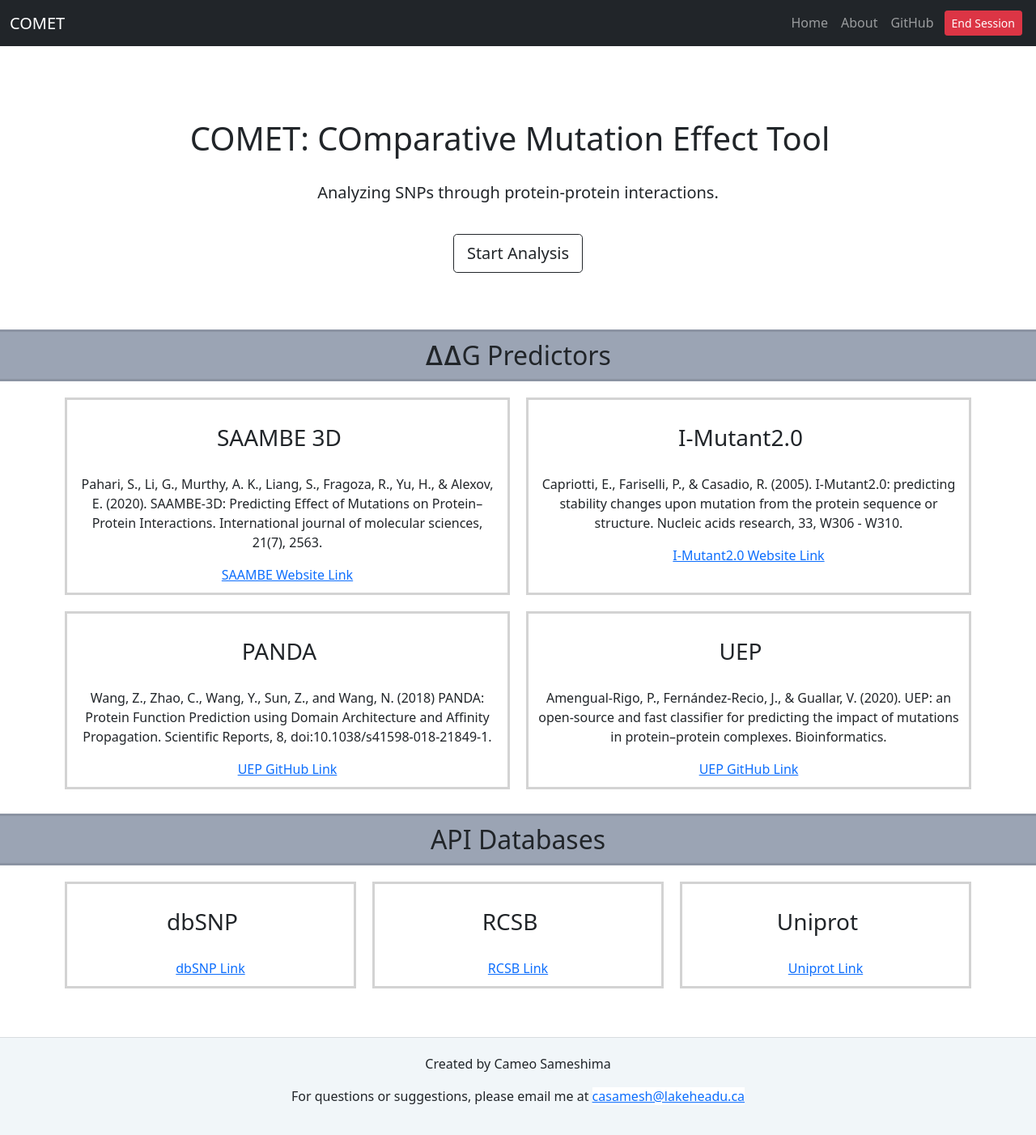
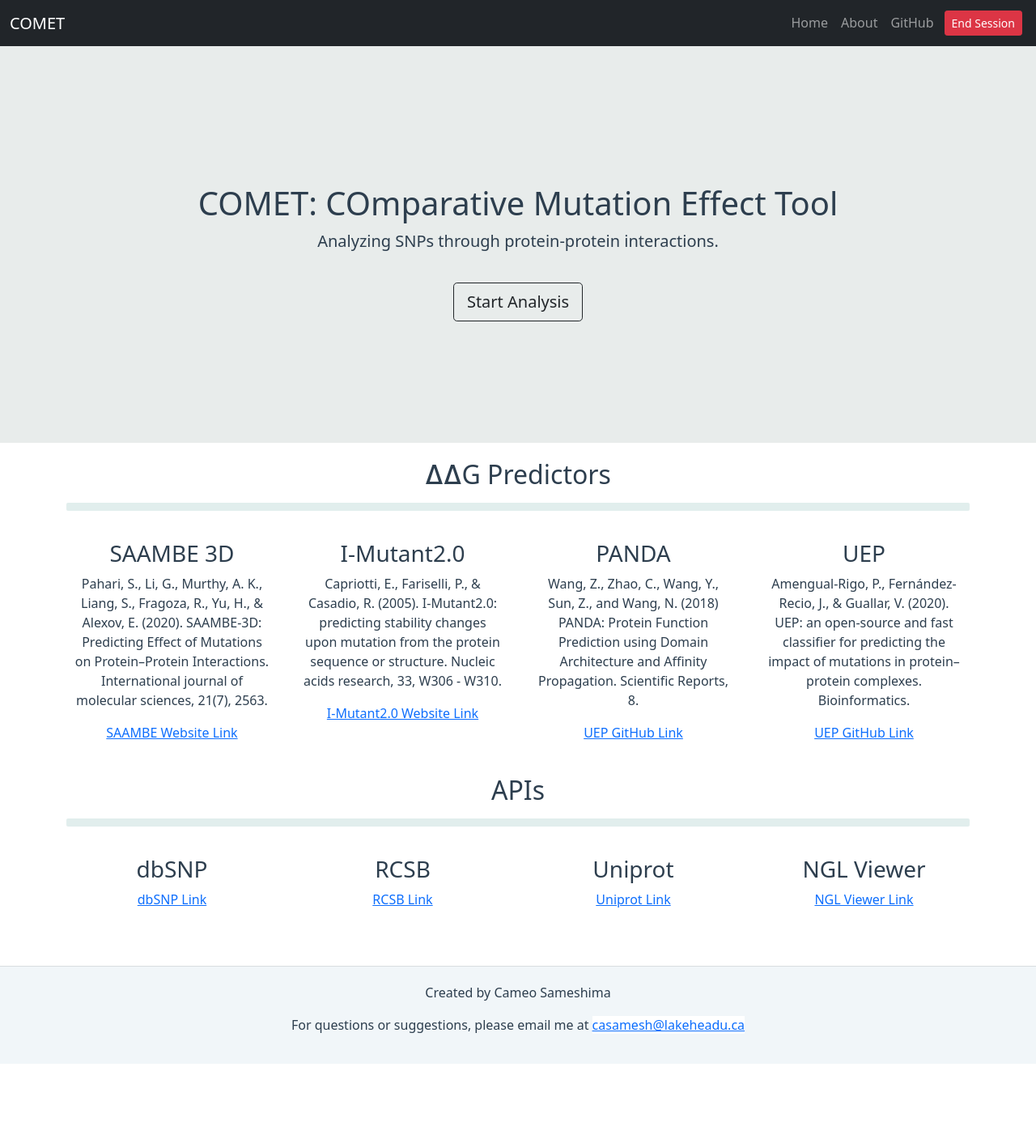
Before and after one commit to cameosam/comet, a Flask app: page / in a window 1280 px wide. Shown: the whole page at 81% size. After the commit the page ends 1314 px from the top, so only its background shows below. Run offline with Flask 2, Linux system fonts and the light colour scheme.

Commit message:
style and format

```diff
--- a/helperfun.py
+++ b/helperfun.py
@@ -113,6 +113,7 @@ def getsnpinfo(rsid):
     chromosome = record['CHR']
     docsum = record['DOCSUM']
     clinical = record['CLINICAL_SIGNIFICANCE'] if record['CLINICAL_SIGNIFICANCE'] !=  '' else "N/A"
+    clinical = clinical.replace("-"," ").split(",")
 
     # substitutions
     nuclist = []
@@ -154,7 +155,7 @@ def getsnpinfo(rsid):
         if 'HapMap' in study.values():
             freq_hm = study['FREQ'].partition("/")[0]
 
-    return gene_name, chromosome, freq_kg, freq_hm, clinical.split(","), sorted_nuclist, sorted_aalist, first_aa
+    return gene_name, chromosome, freq_kg, freq_hm, clinical, sorted_nuclist, sorted_aalist, first_aa
 
 def getsequence(uniprotcode):
     baseUrl = "http://www.uniprot.org/uniprot/"
--- a/main.py
+++ b/main.py
@@ -119,20 +119,20 @@ def output():
         rsid, genotype, gene_name, chromosome, pdbs, first_pdb, first_aa, freq_kg, freq_hm, clinical, sorted_nuclist, sorted_aalist = session[
                 "output"]
         if 'ddgcalc' in request.form:
-            if request.form['ddgcalc'] == 'mutated':
-                if first_aa != "N/A":
-                    ddgresults, chain = ddgcalcs(first_pdb, first_aa, gene_name, True)
-                else:
-                    chain = "*"
-                    ddgresults = [["N/A" for i in range(2)] for j in range(4)]
-                return render_template("output.html", snp=rsid, genotype = genotype, gene=gene_name, chr=chromosome, pdb=pdbs, pdbselect=first_pdb, aa1=first_aa, ddgresults=ddgresults, freq1000g=freq_kg, freqhapmap=freq_hm, clin=clinical, sorted_nuclist=sorted_nuclist, sorted_aalist=sorted_aalist, chain=chain, zip=zip, len=len)
+            # if request.form['ddgcalc'] == 'mutated':
+            if first_aa != "N/A":
+                ddgresults, chain = ddgcalcs(first_pdb, first_aa, gene_name, True)
             else:
-                if first_aa != "N/A":
-                    ddgresults, chain = ddgcalcs(first_pdb, first_aa, gene_name, False)
-                else:
-                    chain = "*"
-                    ddgresults = [["N/A" for i in range(2)] for j in range(4)]
-                return render_template("output.html", snp=rsid, genotype = genotype, gene=gene_name, chr=chromosome, pdb=pdbs, pdbselect=first_pdb, aa1=first_aa, ddgresults=ddgresults, freq1000g=freq_kg, freqhapmap=freq_hm, clin=clinical, sorted_nuclist=sorted_nuclist, sorted_aalist=sorted_aalist, chain=chain, zip=zip, len=len)
+                chain = "*"
+                ddgresults = [["N/A" for i in range(2)] for j in range(4)]
+            return render_template("output.html", snp=rsid, genotype = genotype, gene=gene_name, chr=chromosome, pdb=pdbs, pdbselect=first_pdb, aa1=first_aa, ddgresults=ddgresults, freq1000g=freq_kg, freqhapmap=freq_hm, clin=clinical, sorted_nuclist=sorted_nuclist, sorted_aalist=sorted_aalist, chain=chain, zip=zip, len=len)
+            # else:
+            #     if first_aa != "N/A":
+            #         ddgresults, chain = ddgcalcs(first_pdb, first_aa, gene_name, False)
+            #     else:
+            #         chain = "*"
+            #         ddgresults = [["N/A" for i in range(2)] for j in range(4)]
+            #     return render_template("output.html", snp=rsid, genotype = genotype, gene=gene_name, chr=chromosome, pdb=pdbs, pdbselect=first_pdb, aa1=first_aa, ddgresults=ddgresults, freq1000g=freq_kg, freqhapmap=freq_hm, clin=clinical, sorted_nuclist=sorted_nuclist, sorted_aalist=sorted_aalist, chain=chain, zip=zip, len=len)
         elif 'pdbselect' in request.form:
             pdbselect = request.form['pdbselect']
             if first_aa != "N/A":
--- a/static/style.css
+++ b/static/style.css
@@ -1,10 +1,12 @@
 /**TAG SELECTORS**/
-h3,
+/* h3,
 h2,
 h1 {
     padding: 20px 20px 20px 0;
+} */
+h1 {
+    margin-top: 20px;
 }
-
 table {
     border-collapse: collapse;
     width: 100%;
@@ -15,10 +17,16 @@ td {
     text-align: left;
     padding: 8px;
 }
+hr{
+    border: 5px solid #8CBDB9;
+  border-radius: 2px;
+}
 
 html, body {
+    color: #2D3E4E;
     height: 100%;
     margin: 0;
+    /* background-color: lightgray; */
   }
   .wrapper {
     min-height: 100%;
@@ -46,26 +54,26 @@ html, body {
 .snp-info {
     padding: 10px;
     margin: 10px;
-    border-style: solid;
-    border-color: lightgrey;
+    /* border-style: solid; */
+    /* border-color: lightgrey; */
+    background-color: white;
 }
 
-.file-upload-info {
+.grey-border{
     padding: 10px;
-    margin-top: 10px;
-    margin-bottom: 20px;
+    margin: 10px 0 20px 0;
     border-style: solid;
     border-color: lightgrey;
 }
 
 .result-titles {
     text-align: center;
-    background-color: #9ba4b4;
-    border-style: solid none solid none;
-    border-color: #8b93a2;
-    color:#212529;
-    padding: 10px;
-    margin: 20px 0 10px 0;
+    /* background-color: #9ba4b4; */
+    /* border-style: solid none solid none; */
+    /* border-color: #8b93a2; */
+    /* color:#212529; */
+    padding-top: 20px;
+    margin: 0 10% 0 10%;
 }
 
 .nav-btn {
@@ -82,11 +90,13 @@ html, body {
 
 .jumbotron {
     text-align: center;
-    margin-top: 20px;
+    /* margin-top: 20px; */
     /* color: #f1f6f9; */
-    padding: 50px;
+    background-color: #E8ECEB;
+    /* margin: 0 10% 0 10%; */
+    /* margin-top: 20px;*/
+    padding: 150px;
 }
-
 .predictors {
     text-align: center;
 
--- a/templates/index.html
+++ b/templates/index.html
@@ -10,6 +10,7 @@
 
 <h2 class="result-titles">∆∆G Predictors</h2>
 <div class="container predictors">
+  <hr>
   <div class="row">
     <div class="col-sm snp-info">
       <h3>SAAMBE 3D</h3>
@@ -29,13 +30,11 @@
       </p>
       <a href="https://folding.biofold.org/i-mutant/i-mutant2.0.html">I-Mutant2.0 Website Link</a>
     </div>
-  </div>
-  <div class="row">
     <div class="col-sm snp-info">
       <h3>PANDA</h3>
       <p>
         Wang, Z., Zhao, C., Wang, Y., Sun, Z., and Wang, N. (2018) PANDA: Protein Function Prediction using Domain
-        Architecture and Affinity Propagation. Scientific Reports, 8, doi:10.1038/s41598-018-21849-1.
+        Architecture and Affinity Propagation. Scientific Reports, 8.
       </p>
       <a href="http://dna.cs.miami.edu/PANDA/">UEP GitHub Link</a>
     </div>
@@ -50,9 +49,9 @@
     </div>
   </div>
 </div>
-<h2 class="result-titles">API Databases</h2>
+<h2 class="result-titles">APIs</h2>
 <div class="container predictors">
-
+  <hr>
   <div class="row">
     <div class="col-sm snp-info">
       <h3>dbSNP</h3>
@@ -66,8 +65,11 @@
       <h3>Uniprot</h3>
       <a href="https://www.uniprot.org">Uniprot Link</a>
     </div>
+    <div class="col-sm snp-info">
+      <h3>NGL Viewer</h3>
+      <a href="http://nglviewer.org/ngl/api/manual/">NGL Viewer Link</a>
+    </div>
   </div>
 </div>
 
-
 {% endblock %}
--- a/templates/input.html
+++ b/templates/input.html
@@ -2,8 +2,7 @@
     %}
 <div class="container">
     <h1>Step 1: Upload a genotype file</h3>
-
-    <div class="file-upload-info">
+    <div class="grey-border">
         <p>This is a <strong>raw genotype text file </strong> from a direct-to-consumer (DTC) genetic test.</p>
         <p>If you do not have a raw genotype file but would like to use this application, you can freely download raw
             genotype files from OpenSnp. (<a href="https://opensnp.org/">OpenSNP Link</a>)</p>
@@ -19,6 +18,5 @@
         <p class="error">{{ error }}</p>
         {% endif %}
     </div>
-
 </div>
 {% endblock %}
```
Also changed, not shown: templates/output.html (+59 -56 lines), templates/select.html (+6 -5 lines).
